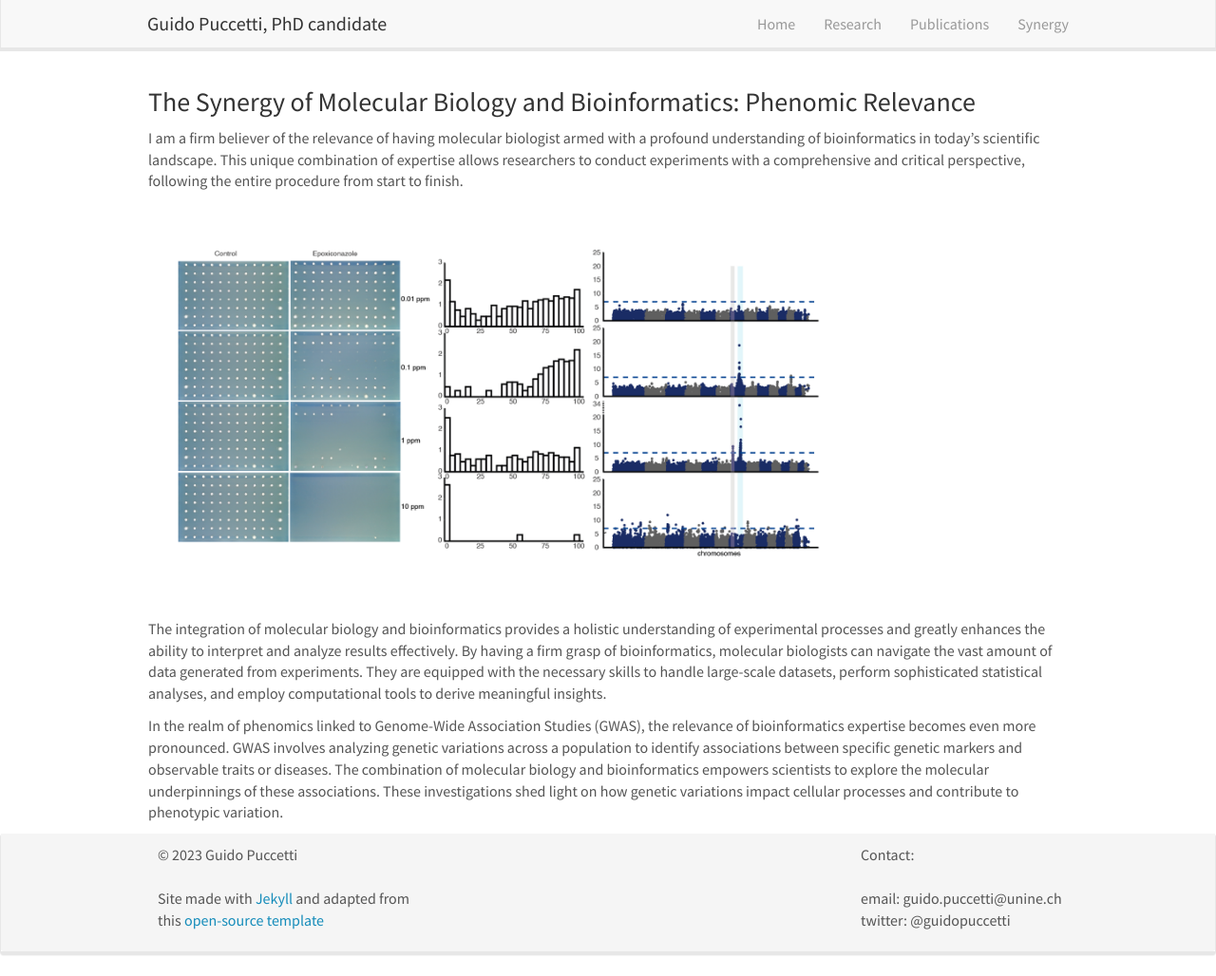
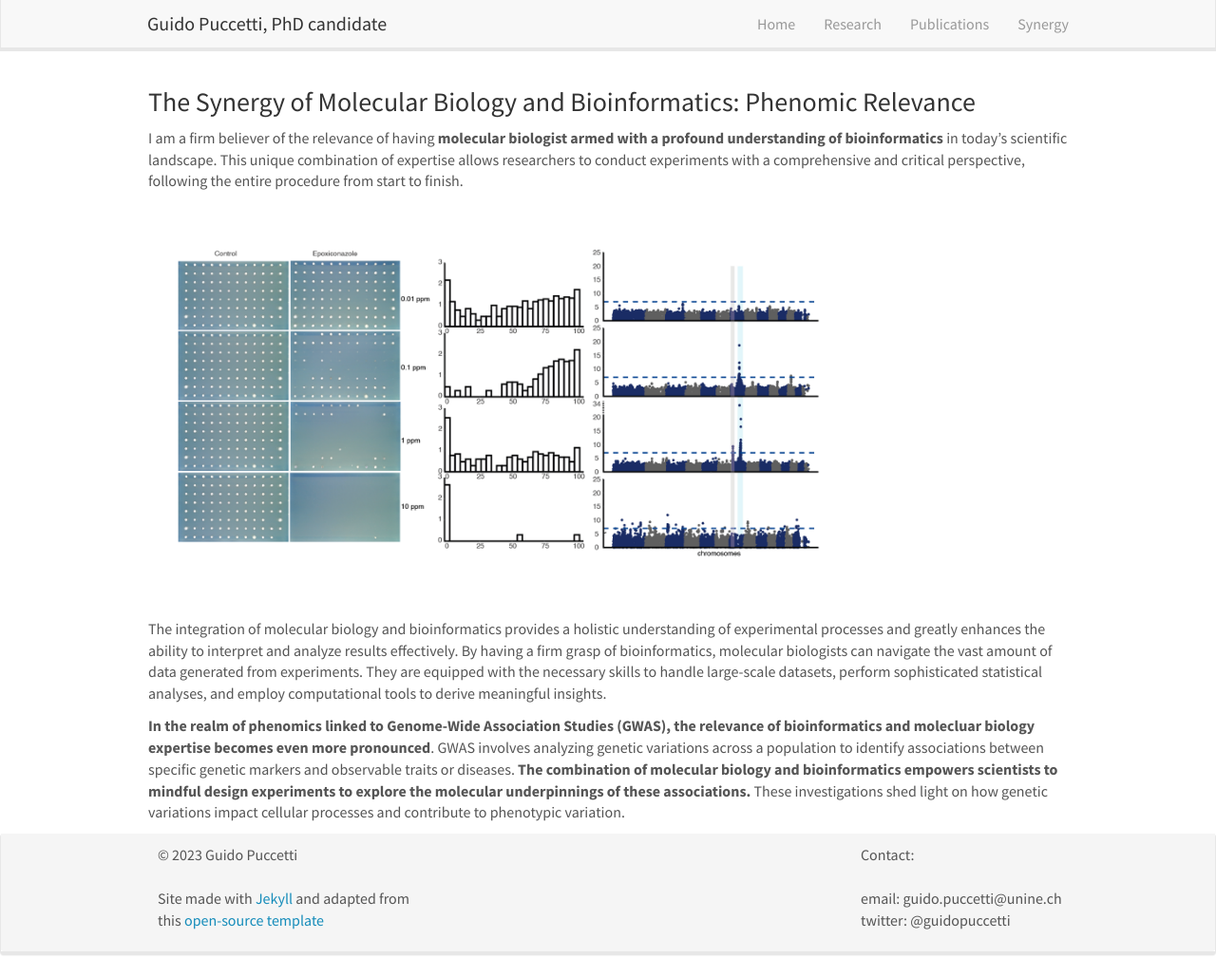
Before and after one commit to guidopuccetti/guidopuccetti.github.io, a Jekyll site: the page built from _pages/Synergy.md, in a window 1280 px wide and 1028 px high. Shown: the whole window at 95% size. Built offline with Jekyll 4.4.1, drawn with Linux system fonts in a browser that asks for light colours; nearby versions of some CDN libraries.

Commit message:
Update Synergy.md

```diff
--- a/_pages/Synergy.md
+++ b/_pages/Synergy.md
@@ -10,11 +10,12 @@ permalink: /Synergy/
 
 
 
-I am a firm believer of the relevance of having molecular biologist armed with a profound understanding of bioinformatics in today's scientific landscape. This unique combination of expertise allows researchers to conduct experiments with a comprehensive and critical perspective, following the entire procedure from start to finish.
+I am a firm believer of the relevance of having **molecular biologist armed with a profound understanding of bioinformatics** in today's scientific landscape. This unique combination of expertise allows researchers to conduct experiments with a comprehensive and critical perspective, following the entire procedure from start to finish.
 
 
 ![]({{ site.url }}{{ site.baseurl }}/images/research/Screenshot 2023-06-02 at 10.15.21.png){: style="width: 750px; float: center; border: 25px; padding:25px"}
 
+
 The integration of molecular biology and bioinformatics provides a holistic understanding of experimental processes and greatly enhances the ability to interpret and analyze results effectively. By having a firm grasp of bioinformatics, molecular biologists can navigate the vast amount of data generated from experiments. They are equipped with the necessary skills to handle large-scale datasets, perform sophisticated statistical analyses, and employ computational tools to derive meaningful insights.
 
-In the realm of phenomics linked to Genome-Wide Association Studies (GWAS), the relevance of bioinformatics expertise becomes even more pronounced. GWAS involves analyzing genetic variations across a population to identify associations between specific genetic markers and observable traits or diseases. The combination of molecular biology and bioinformatics empowers scientists to explore the molecular underpinnings of these associations. These investigations shed light on how genetic variations impact cellular processes and contribute to phenotypic variation.
+**In the realm of phenomics linked to Genome-Wide Association Studies (GWAS), the relevance of bioinformatics and molecluar biology expertise becomes even more pronounced**. GWAS involves analyzing genetic variations across a population to identify associations between specific genetic markers and observable traits or diseases. **The combination of molecular biology and bioinformatics empowers scientists to mindful design experiments to explore the molecular underpinnings of these associations.** These investigations shed light on how genetic variations impact cellular processes and contribute to phenotypic variation.
```
